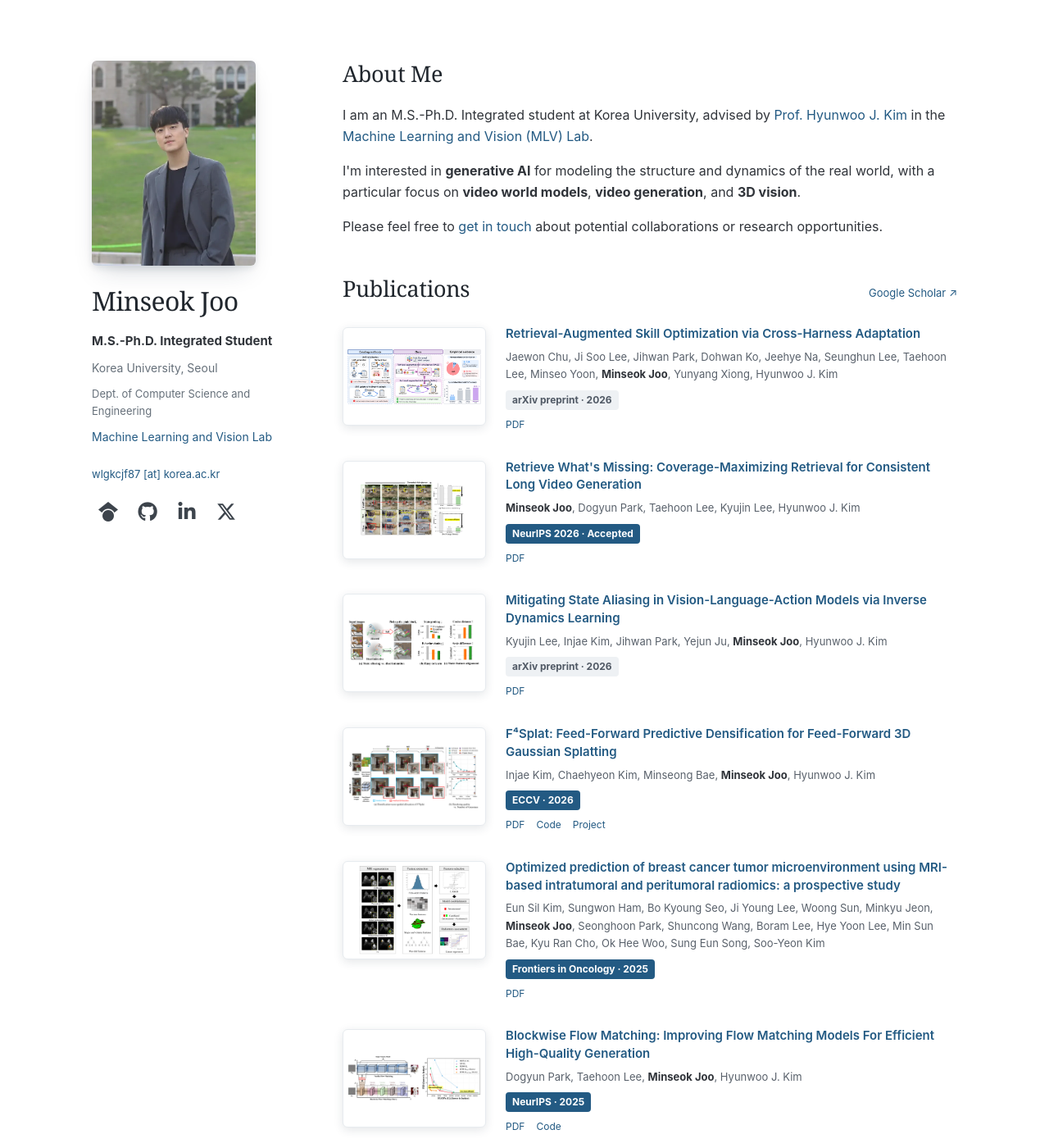
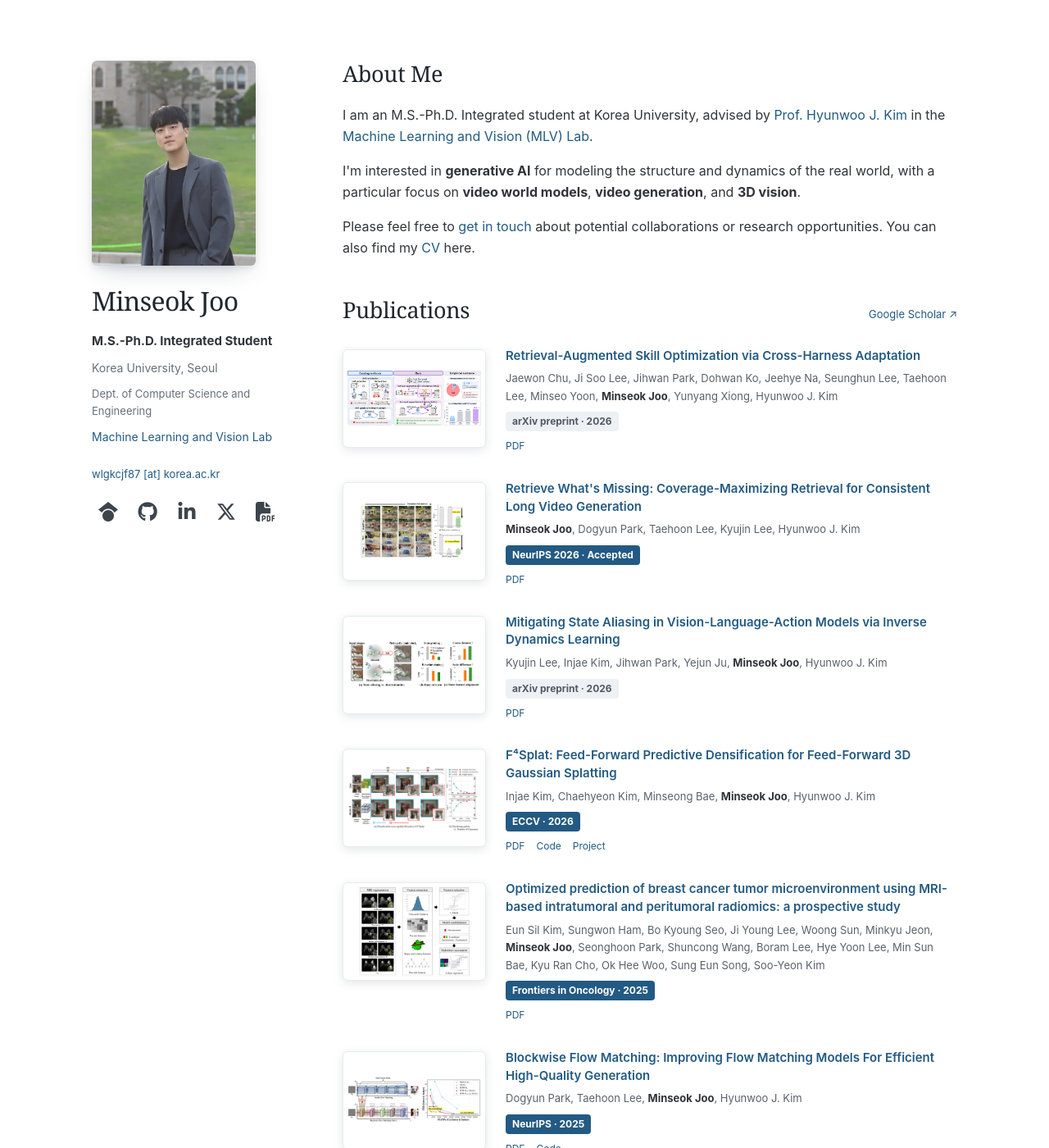
Before and after one commit to zoomkinseok/zoomkinseok.github.io, a Jekyll site: the page built from _pages/about.md, in a window 1280 px wide and 1400 px high. Shown: the whole window at 82% size. Built offline with Jekyll 4.4.1, drawn with Linux system fonts in a browser that asks for light colours.

Commit message:
Publish Minseok Joo's CV and link it from the bio and sidebar

```diff
--- a/_config.yml
+++ b/_config.yml
@@ -36,6 +36,7 @@ author:
   email_display    : "wlgkcjf87 [at] korea.ac.kr"
 
   # Academic websites
+  cv_url           : "/files/Minseok_Joo_CV.pdf"
   academia         : # URL
   arxiv            : # URL - Update with the correct link to your profile
   googlescholar    : "https://scholar.google.com/citations?hl=ko&user=5_vHkRoAAAAJ"
--- a/_layouts/academic.html
+++ b/_layouts/academic.html
@@ -38,6 +38,9 @@
           {% if site.author.twitter %}
           <a href="https://x.com/{{ site.author.twitter | escape }}" aria-label="X" title="X"><i class="fa-brands fa-x-twitter" aria-hidden="true"></i></a>
           {% endif %}
+          {% if site.author.cv_url %}
+          <a href="{{ site.author.cv_url | relative_url }}" target="_blank" rel="noopener" aria-label="CV (PDF, opens in a new tab)" title="CV (PDF)"><i class="fa-solid fa-file-pdf" aria-hidden="true"></i></a>
+          {% endif %}
         </nav>
       </aside>
       <main id="main-content" class="main-content">
--- a/_pages/about.md
+++ b/_pages/about.md
@@ -12,7 +12,7 @@ redirect_from:
   <h2 id="about-heading">About Me</h2>
   <p>I am an M.S.-Ph.D. Integrated student at Korea University, advised by <a href="https://scholar.google.com/citations?hl=en&amp;user=LfBoJt8AAAAJ&amp;view_op=list_works&amp;sortby=pubdate">Prof. Hyunwoo J. Kim</a> in the <a href="https://mlvlab.github.io/#/home">Machine Learning and Vision (MLV) Lab</a>.</p>
   <p>I'm interested in <strong>generative AI</strong> for modeling the structure and dynamics of the real world, with a particular focus on <strong>video world models</strong>, <strong>video generation</strong>, and <strong>3D vision</strong>.</p>
-  <p>Please feel free to <a href="mailto:{{ site.author.email }}">get in touch</a> about potential collaborations or research opportunities.</p>
+  <p>Please feel free to <a href="mailto:{{ site.author.email }}">get in touch</a> about potential collaborations or research opportunities. You can also find my <a href="{{ site.author.cv_url | relative_url }}" target="_blank" rel="noopener" aria-label="CV (PDF, opens in a new tab)">CV</a> here.</p>
 </section>
 
 <section id="publications" aria-labelledby="publications-heading">
--- a/assets/css/academic.css
+++ b/assets/css/academic.css
@@ -45,7 +45,7 @@ p { margin: 0 0 1em; }
 .profile-links { display: flex; flex-wrap: wrap; align-items: center; gap: 8px; margin-top: 15px; }
 .profile-links a { display: inline-flex; align-items: center; justify-content: center; width: 40px; height: 40px; color: #3d444c; border-radius: 6px; }
 .profile-links a:hover, .profile-links a:focus-visible { color: var(--link); background: #f0f4f7; text-decoration: none; }
-.profile-links .fa-brands { font-size: 24px; line-height: 1; }
+.profile-links .fa-brands, .profile-links .fa-solid { font-size: 24px; line-height: 1; }
 .main-content { min-width: 0; }
 section { scroll-margin-top: 28px; }
 h2 { font-family: Georgia, "Times New Roman", serif; font-size: 27px; font-weight: 500; letter-spacing: -.3px; line-height: 1.3; margin: 0 0 20px; color: #20262d; }
```
Also changed, not shown: 1 other file.
